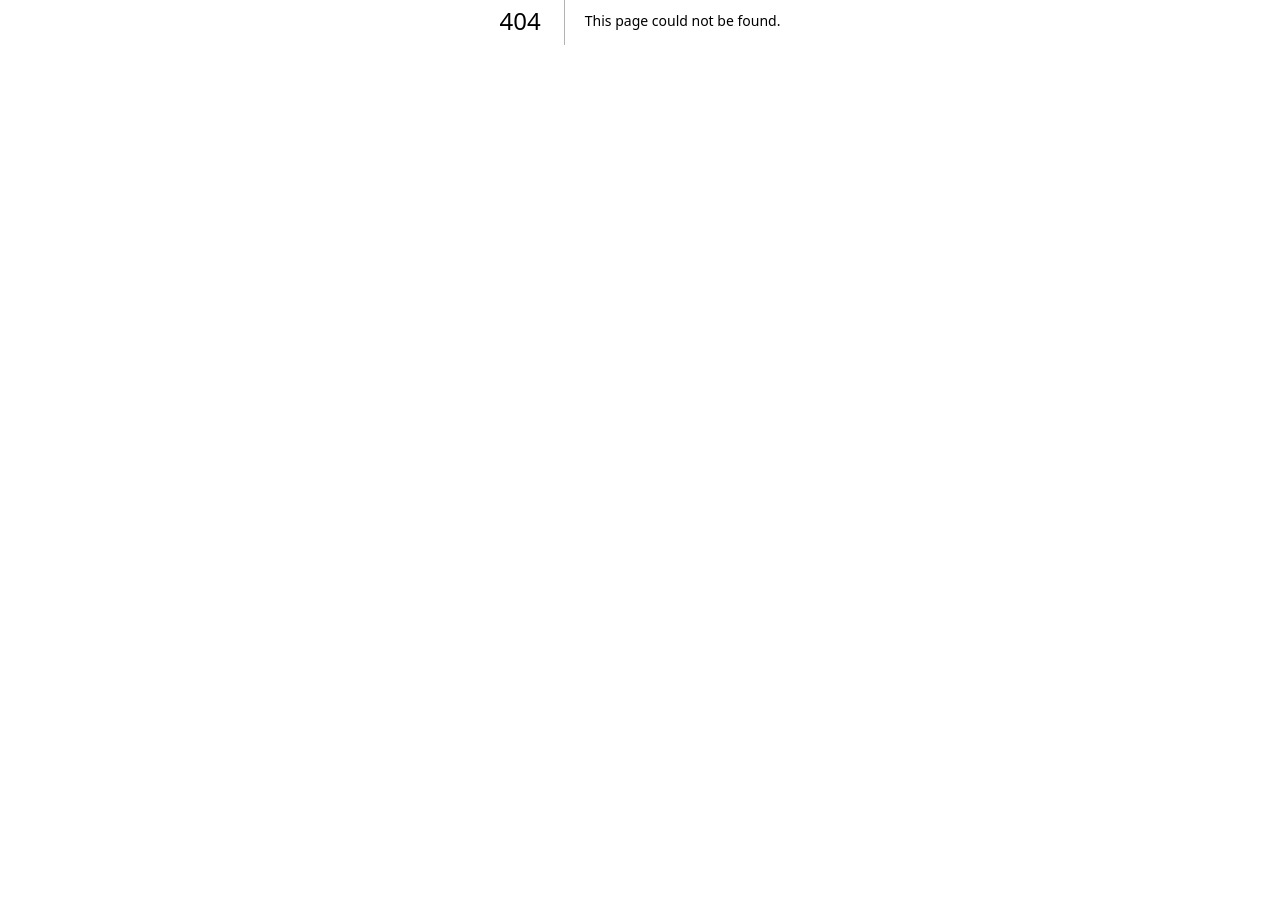
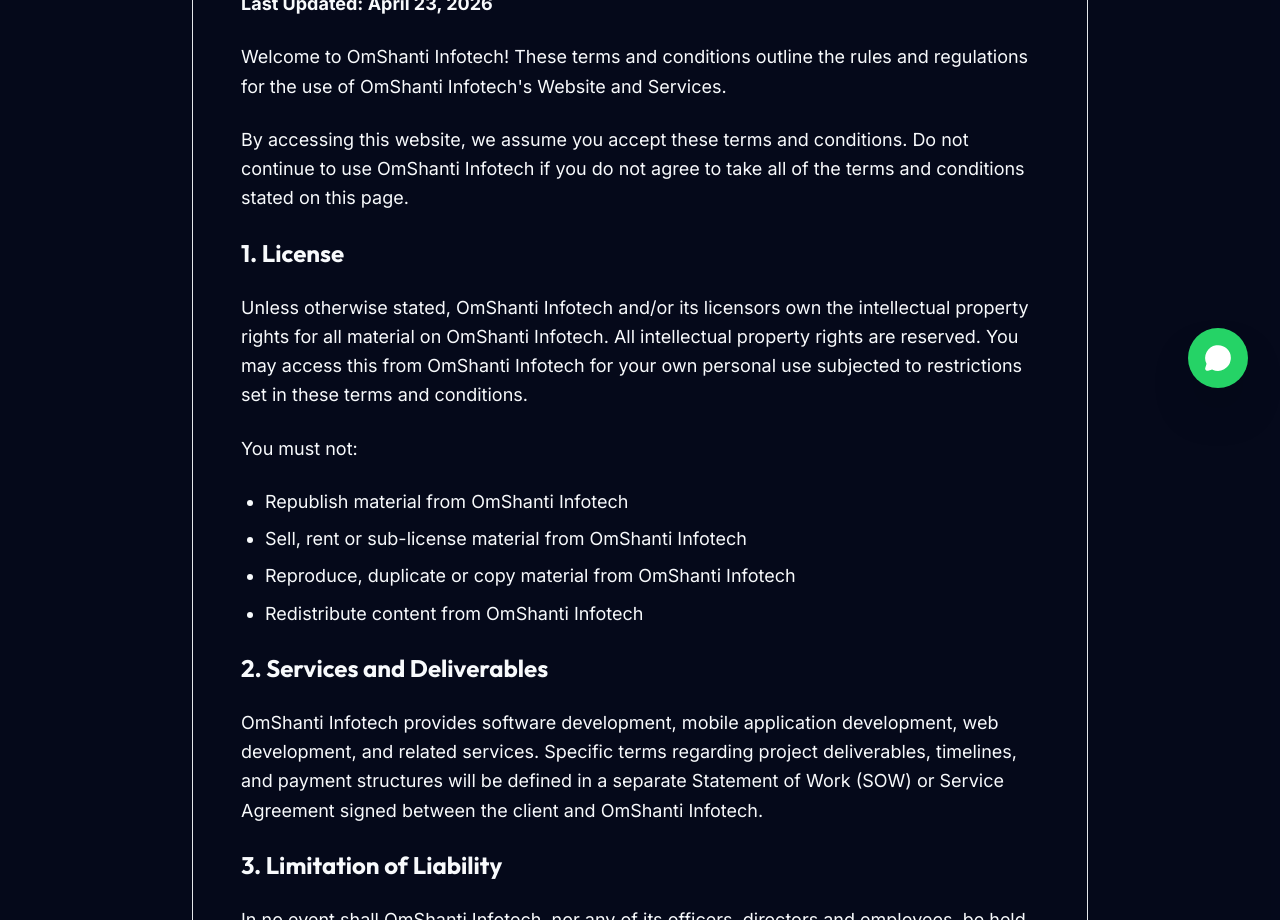
Before and after one commit to ganpats/omshanti-infotech, a Next.js app: page /terms in a window 1280 px wide. Before the commit this address had no page. Shown: the part 380-1300 px from the top of the page. Before the commit the page ends 800 px from the top, so only its background shows below. Built offline with nearby package versions, Linux system fonts and the light colour scheme.

Commit message:
Added privacy and terms pages

```diff
--- /dev/null
+++ b/src/app/privacy/page.tsx
@@ -0,0 +1,58 @@
+import { MainLayout } from "@/components/layout/MainLayout";
+import { Section } from "@/components/ui/Section";
+import { COMPANY_DETAILS } from "@/constants";
+
+export const metadata = {
+  title: "Privacy Policy",
+  description: `Privacy Policy for ${COMPANY_DETAILS.name}`,
+};
+
+export default function PrivacyPolicy() {
+  return (
+    <MainLayout>
+      <Section className="pt-32 pb-20 md:pt-40 md:pb-32 bg-slate-50/50 dark:bg-slate-900/20 min-h-screen">
+        <div className="max-w-4xl mx-auto bg-background p-8 md:p-12 rounded-3xl shadow-sm border border-border">
+          <h1 className="text-3xl md:text-5xl font-bold font-heading mb-8">Privacy Policy</h1>
+
+          <div className="text-foreground/80 max-w-none space-y-6 text-lg leading-relaxed">
+            <p><strong>Last Updated: {new Date().toLocaleDateString('en-US', { month: 'long', day: 'numeric', year: 'numeric' })}</strong></p>
+
+            <p>
+              At {COMPANY_DETAILS.name}, accessible from our website, one of our main priorities is the privacy of our visitors. This Privacy Policy document contains types of information that is collected and recorded by {COMPANY_DETAILS.name} and how we use it.
+            </p>
+
+            <h2 className="text-2xl font-bold font-heading mt-8 mb-4">1. Information We Collect</h2>
+            <p>
+              The personal information that you are asked to provide, and the reasons why you are asked to provide it, will be made clear to you at the point we ask you to provide your personal information.
+            </p>
+            <p>
+              If you contact us directly, we may receive additional information about you such as your name, email address, phone number, the contents of the message and/or attachments you may send us, and any other information you may choose to provide.
+            </p>
+
+            <h2 className="text-2xl font-bold font-heading mt-8 mb-4">2. How We Use Your Information</h2>
+            <p>We use the information we collect in various ways, including to:</p>
+            <ul className="list-disc pl-6 space-y-2">
+              <li>Provide, operate, and maintain our website and services</li>
+              <li>Improve, personalize, and expand our website and services</li>
+              <li>Understand and analyze how you use our website</li>
+              <li>Develop new products, services, features, and functionality</li>
+              <li>Communicate with you, either directly or through one of our partners, including for customer service, to provide you with updates and other information relating to the website, and for marketing and promotional purposes</li>
+              <li>Send you emails</li>
+              <li>Find and prevent fraud</li>
+            </ul>
+
+            <h2 className="text-2xl font-bold font-heading mt-8 mb-4">3. Log Files</h2>
+            <p>
+              {COMPANY_DETAILS.name} follows a standard procedure of using log files. These files log visitors when they visit websites. All hosting companies do this and a part of hosting services' analytics. The information collected by log files include internet protocol (IP) addresses, browser type, Internet Service Provider (ISP), date and time stamp, referring/exit pages, and possibly the number of clicks. These are not linked to any information that is personally identifiable. The purpose of the information is for analyzing trends, administering the site, tracking users' movement on the website, and gathering demographic information.
+            </p>
+
+            <h2 className="text-2xl font-bold font-heading mt-8 mb-4">4. Contact Us</h2>
+            <p>
+              If you have any questions or suggestions about our Privacy Policy, do not hesitate to contact us at {COMPANY_DETAILS.email}.
+            </p>
+          </div>
+        </div>
+      </Section>
+    </MainLayout>
+  );
+}
--- /dev/null
+++ b/src/app/terms/page.tsx
@@ -0,0 +1,64 @@
+import { MainLayout } from "@/components/layout/MainLayout";
+import { Section } from "@/components/ui/Section";
+import { COMPANY_DETAILS } from "@/constants";
+
+export const metadata = {
+  title: "Terms of Service",
+  description: `Terms of Service for ${COMPANY_DETAILS.name}`,
+};
+
+export default function TermsOfService() {
+  return (
+    <MainLayout>
+      <Section className="pt-32 pb-20 md:pt-40 md:pb-32 bg-slate-50/50 dark:bg-slate-900/20 min-h-screen">
+        <div className="max-w-4xl mx-auto bg-background p-8 md:p-12 rounded-3xl shadow-sm border border-border">
+          <h1 className="text-3xl md:text-5xl font-bold font-heading mb-8">Terms of Service</h1>
+
+          <div className="text-foreground/80 max-w-none space-y-6 text-lg leading-relaxed">
+            <p><strong>Last Updated: {new Date().toLocaleDateString('en-US', { month: 'long', day: 'numeric', year: 'numeric' })}</strong></p>
+
+            <p>
+              Welcome to {COMPANY_DETAILS.name}! These terms and conditions outline the rules and regulations for the use of {COMPANY_DETAILS.name}'s Website and Services.
+            </p>
+
+            <p>
+              By accessing this website, we assume you accept these terms and conditions. Do not continue to use {COMPANY_DETAILS.name} if you do not agree to take all of the terms and conditions stated on this page.
+            </p>
+
+            <h2 className="text-2xl font-bold font-heading mt-8 mb-4">1. License</h2>
+            <p>
+              Unless otherwise stated, {COMPANY_DETAILS.name} and/or its licensors own the intellectual property rights for all material on {COMPANY_DETAILS.name}. All intellectual property rights are reserved. You may access this from {COMPANY_DETAILS.name} for your own personal use subjected to restrictions set in these terms and conditions.
+            </p>
+            <p>You must not:</p>
+            <ul className="list-disc pl-6 space-y-2">
+              <li>Republish material from {COMPANY_DETAILS.name}</li>
+              <li>Sell, rent or sub-license material from {COMPANY_DETAILS.name}</li>
+              <li>Reproduce, duplicate or copy material from {COMPANY_DETAILS.name}</li>
+              <li>Redistribute content from {COMPANY_DETAILS.name}</li>
+            </ul>
+
+            <h2 className="text-2xl font-bold font-heading mt-8 mb-4">2. Services and Deliverables</h2>
+            <p>
+              {COMPANY_DETAILS.name} provides software development, mobile application development, web development, and related services. Specific terms regarding project deliverables, timelines, and payment structures will be defined in a separate Statement of Work (SOW) or Service Agreement signed between the client and {COMPANY_DETAILS.name}.
+            </p>
+
+            <h2 className="text-2xl font-bold font-heading mt-8 mb-4">3. Limitation of Liability</h2>
+            <p>
+              In no event shall {COMPANY_DETAILS.name}, nor any of its officers, directors and employees, be held liable for anything arising out of or in any way connected with your use of this website or our services, whether such liability is under contract. {COMPANY_DETAILS.name}, including its officers, directors and employees shall not be held liable for any indirect, consequential or special liability arising out of or in any way related to your use of this website.
+            </p>
+
+            <h2 className="text-2xl font-bold font-heading mt-8 mb-4">4. Governing Law & Jurisdiction</h2>
+            <p>
+              These Terms will be governed by and interpreted in accordance with the laws of India, and you submit to the non-exclusive jurisdiction of the state and federal courts located in Rajasthan, India for the resolution of any disputes.
+            </p>
+
+            <h2 className="text-2xl font-bold font-heading mt-8 mb-4">5. Contact Information</h2>
+            <p>
+              If you have any questions or queries regarding our Terms of Service, please contact us at {COMPANY_DETAILS.email} or call us at {COMPANY_DETAILS.phone}.
+            </p>
+          </div>
+        </div>
+      </Section>
+    </MainLayout>
+  );
+}
```
